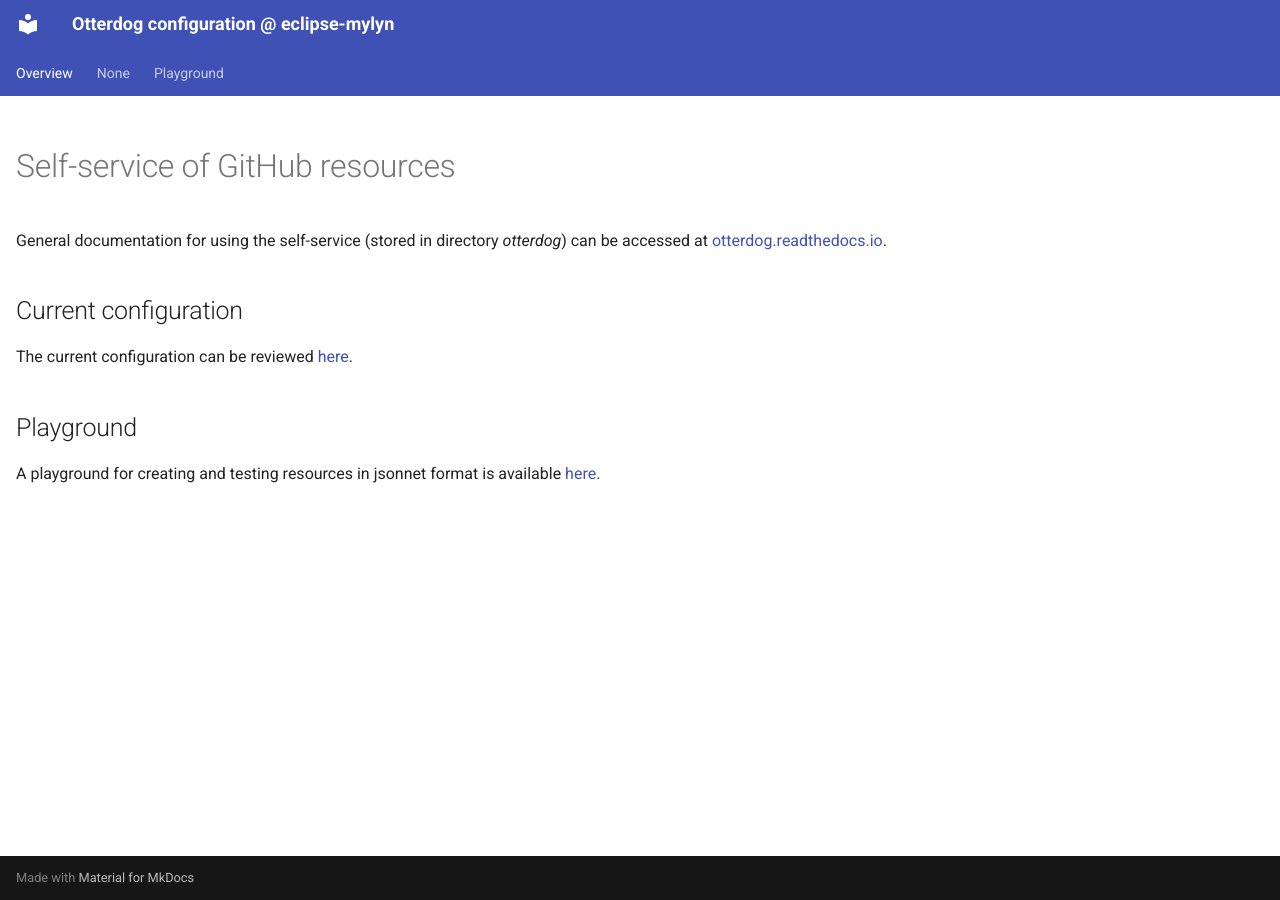
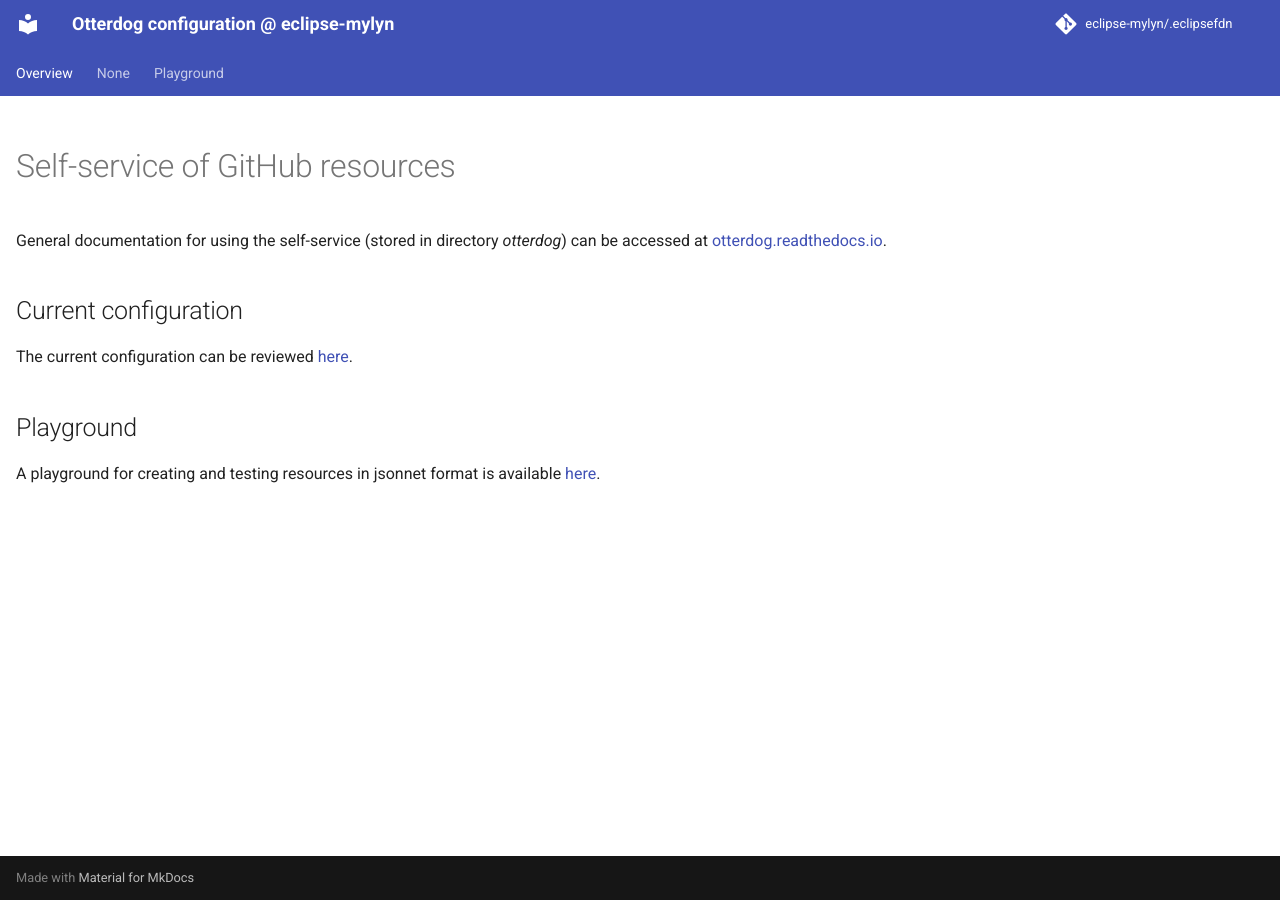
Before and after one commit to eclipse-mylyn/.eclipsefdn, an MkDocs documentation site: the page built from docs/index.md, in a window 1280 px wide. Built offline with MkDocs 1.6.1 and Material for MkDocs 9.7.7, drawn with Linux system fonts in a browser that asks for light colours; comment, search, counter and statistics services are not loaded.

Commit message:
Updating file 'mkdocs.yml' with otterdog.

```diff
--- a/mkdocs.yml
+++ b/mkdocs.yml
@@ -3,6 +3,9 @@ site_description: Otterdog configuration @ eclipse-mylyn
 strict: false
 
 site_url: https://eclipse-mylyn.github.io/.eclipsefdn/
+
+repo_name: eclipse-mylyn/.eclipsefdn
+repo_url: https://github.com/eclipse-mylyn/.eclipsefdn/
 
 docs_dir: ./docs
 site_dir: ./_site
```
